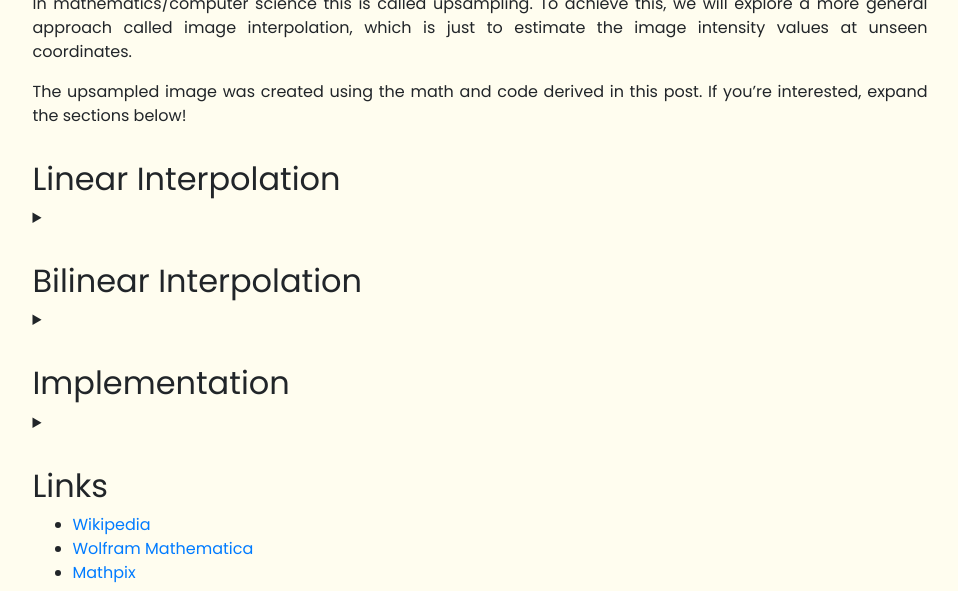
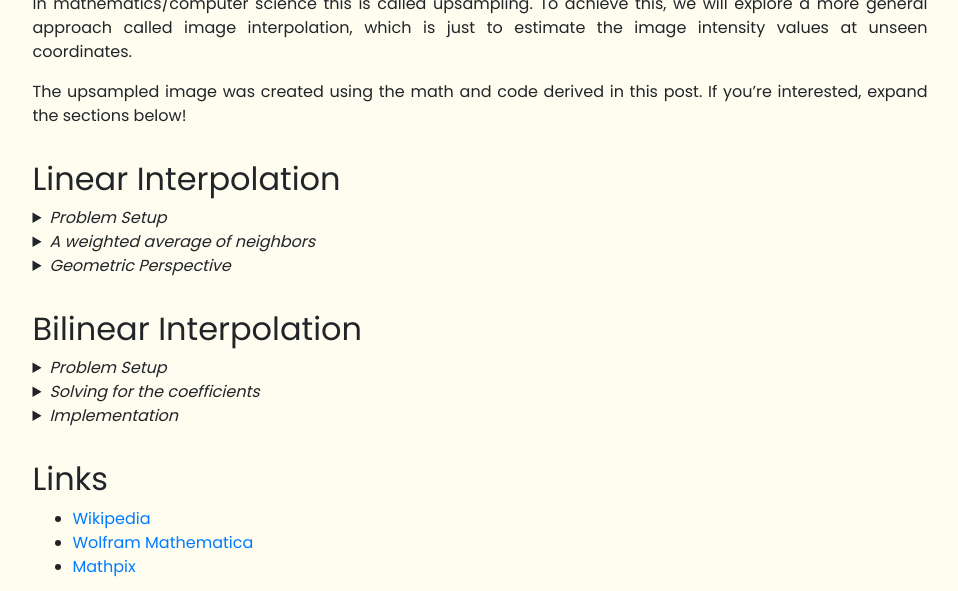
Before and after one commit to nunoskew/nunoskew.github.io, a Jekyll site: the page built from _projects/bilinear_interpolation.md, in a window 1280 px wide and 900 px high, scrolled down 1011 px, cut to the strip 199-790 px from the top of the window. Shown: the whole strip, without its empty margins (160-1118 px from the left). Built offline with Jekyll 4.4.1, drawn with Linux system fonts in a browser that asks for light colours; nearby versions of some CDN libraries; formulas are drawn with MathJax 3.

Commit message:
reorganized content into collapsible details

```diff
--- a/_projects/bilinear_interpolation.md
+++ b/_projects/bilinear_interpolation.md
@@ -20,15 +20,16 @@
 If you're interested, expand the sections below!
 ## Linear Interpolation
 <details closed>
-<summary markdown="span"></summary>
-
-## Linear Interpolation 1D
+<summary markdown="span"><em>Problem Setup</em></summary>
 
 The mathematical problem we are trying to solve is the following:
 <img src="../../assets/bilinear-interpolation/linear-interpolation-1d.svg" alt="Linear Interpolation 1D" style="width: 100%"/>
 
 Simplifying further the problem, we assume we just know (and care about) the values of the closest neighbors $f(x_{i})$ and $f(x_{i+1})$ to estimate a new value $f(x_{\*})$.
 Intuitively, the function value at $x_{\*}$ should be proportional to how close a given neighbor is, so we should started by doing an weighted average of the neighbors' function values implementing the forementioned weight.
+</details>
+<details closed>
+<summary markdown="span"><em>A weighted average of neighbors</em></summary>
 
 $$
 \begin{aligned}
@@ -79,7 +80,9 @@
     src="../../assets/bilinear-interpolation/example_part2.svg"
     alt="synthetic inital example with interpolation"
     width="600px" />
-
+</details>
+<details closed>
+<summary markdown="span"><em>Geometric Perspective</em></summary>
 
 An equally simple idea would be to draw a straight line between the neighbors' function values, and our estimate would be the intersection to a vertical line drawn at $x_{\*}$.
 
@@ -211,7 +214,7 @@
 ## Bilinear Interpolation
 
 <details closed>
-<summary markdown="span"></summary>
+<summary markdown="span"><em>Problem Setup</em></summary>
 In the previous section we derived one-dimensional linear interpolation in two different approaches: an intuitive one, the weighted average of the nearest neighbors and an analytical one, draw a line between the nearest neighbors and find the value of that line at the new argument $x^{\*}$.
 In this section we are going to generalize these ideas to two dimensions.
 
@@ -261,6 +264,9 @@
 \end{bmatrix}
 \end{aligned}
 $$
+</details>
+<details closed>
+<summary markdown="span"><em>Solving for the coefficients</em></summary>
 
 Solving for the coefficients, gives a huge expression,
 
@@ -299,10 +305,8 @@
 We are now in good shape to implement Bilinear Interpolation! Moving on to the next and final section, Implementing Bilinear Interpolation.
 </details>
 
-## Implementation
-
 <details closed>
-<summary markdown="span"></summary>
+<summary markdown="span"><em>Implementation</em></summary>
 In the previous section we saw that in order to estimate a pixel intensity through bilinear interpolation using its four closest neighbors, we just compute the average of their intensities.
 <img src="../../assets/bilinear-interpolation/bilinear-interpolation-edge-cases.svg" style="width: 50%" alt="Bilinear Interpolation Edge Cases">
 We can safely interpolate 5 but what about 6, 7, 8 and 9?
```
